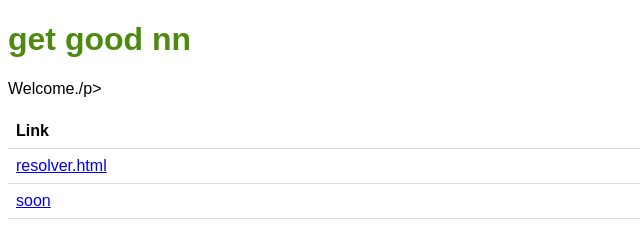
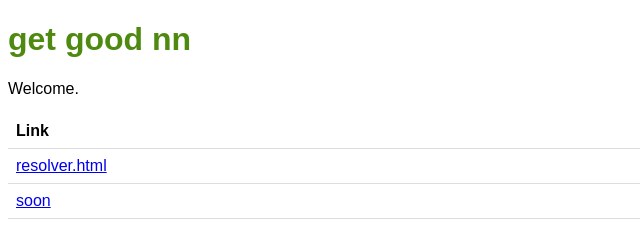
Before and after one commit to getgood-nn/getgood-nn.github.io, a plain HTML site: page index.html in a window 1280 px wide. Shown: the full height of the page, 0-640 px from the left. Drawn offline with Linux system fonts and the light colour scheme.

Commit message:
Update index.html

```diff
--- a/index.html
+++ b/index.html
@@ -29,7 +29,7 @@
 
 <h1>get good nn</h1>
 
-<p>Welcome./p>
+<p>Welcome.</p>
 
 <table>
     <tr>
```
